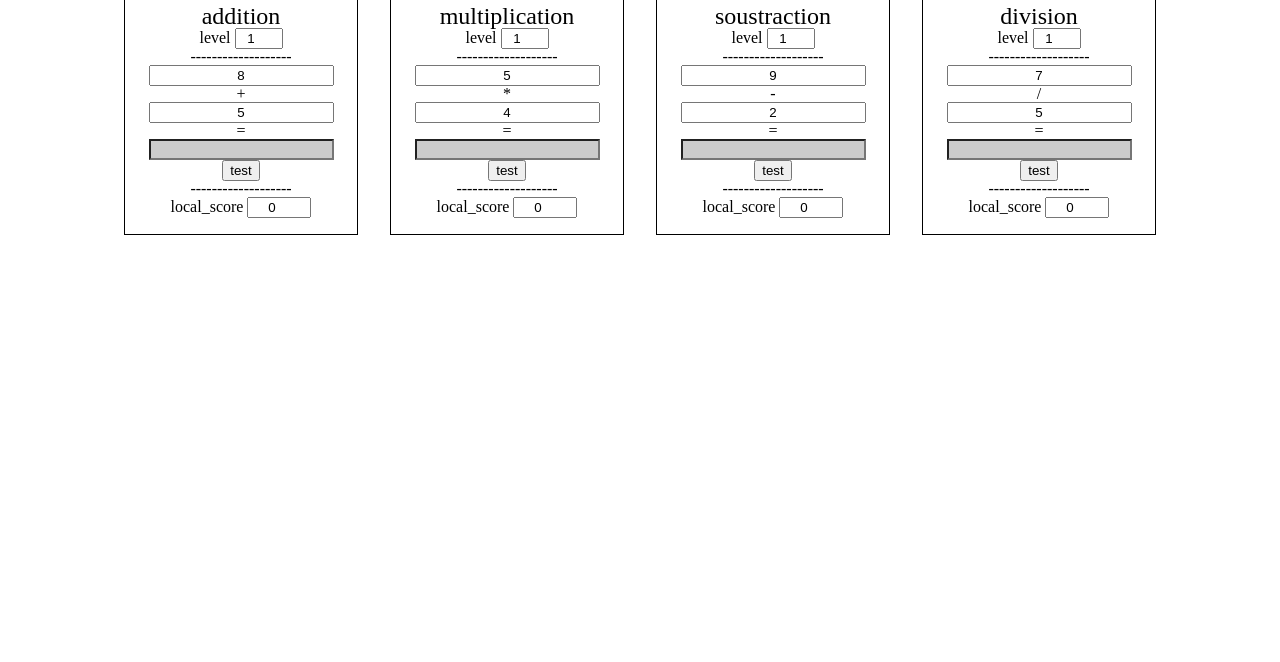
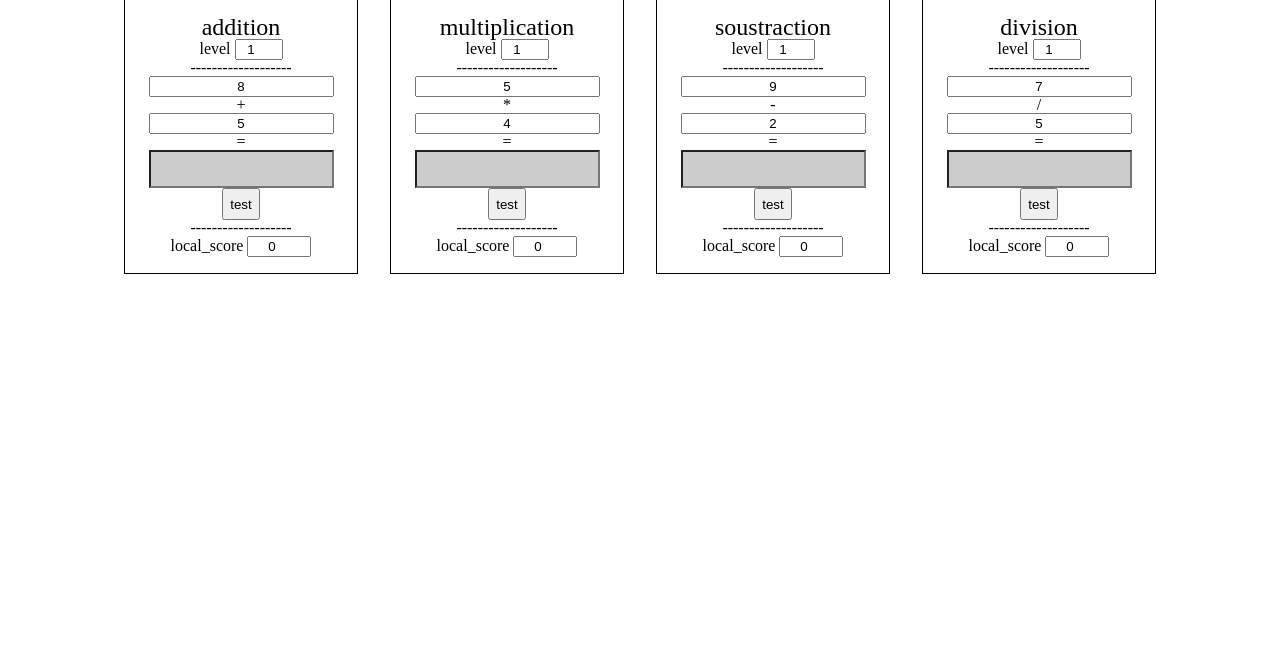
Before and after one commit to patrickletourneux/jeux_math, a plain HTML site: page index.html in a window 1280 px wide. Shown: the part 138-800 px from the top of the page. Drawn offline with Linux system fonts and the light colour scheme.

Commit message:
button size

```diff
--- a/jeu_math.css
+++ b/jeu_math.css
@@ -26,6 +26,9 @@ input{
     width: 50  px;
     text-align: center;
 }
+.result{
+    height: 2rem;
+}
 
 h1{
     font-size: 1.5rem;
@@ -39,3 +42,7 @@ h1{
 #reset_all{
     background-color: yellow;
 }
+
+button{
+    height: 2rem;
+}
```
